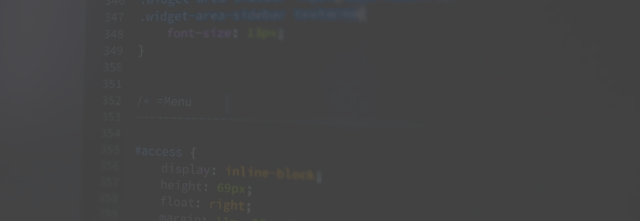
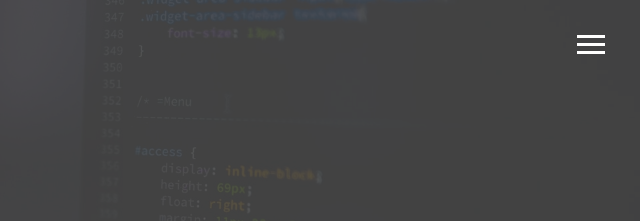
Before and after one commit to jwynns/portfolio_site, a website: page index.html in a window 1280 px wide. Shown: the top 221 px of the page, 640-1280 px from the left. Drawn offline with Linux system fonts and the light colour scheme.

Commit message:
Initial css/js added

```diff
--- /dev/null
+++ b/scss/_menu.scss
@@ -0,0 +1,17 @@
+//  Menu Button
+.menu-btn {
+	position: absolute;
+	z-index: 3;
+	right: 35px;
+	top: 35px;
+	cursor: pointer;
+	@include easeOut;
+
+	.btn-line {
+		width: 28px;
+		height: 3px;
+		margin: 0 0 5px 0;
+		background: #fff;
+		@include easeOut;
+	}
+}
--- a/scss/main.scss
+++ b/scss/main.scss
@@ -1,4 +1,5 @@
 @import 'config';
+@import 'menu';
 
 * {
 	box-sizing: border-box;
```
Also changed, not shown: dist/css/main.css, dist/js/script.js.
